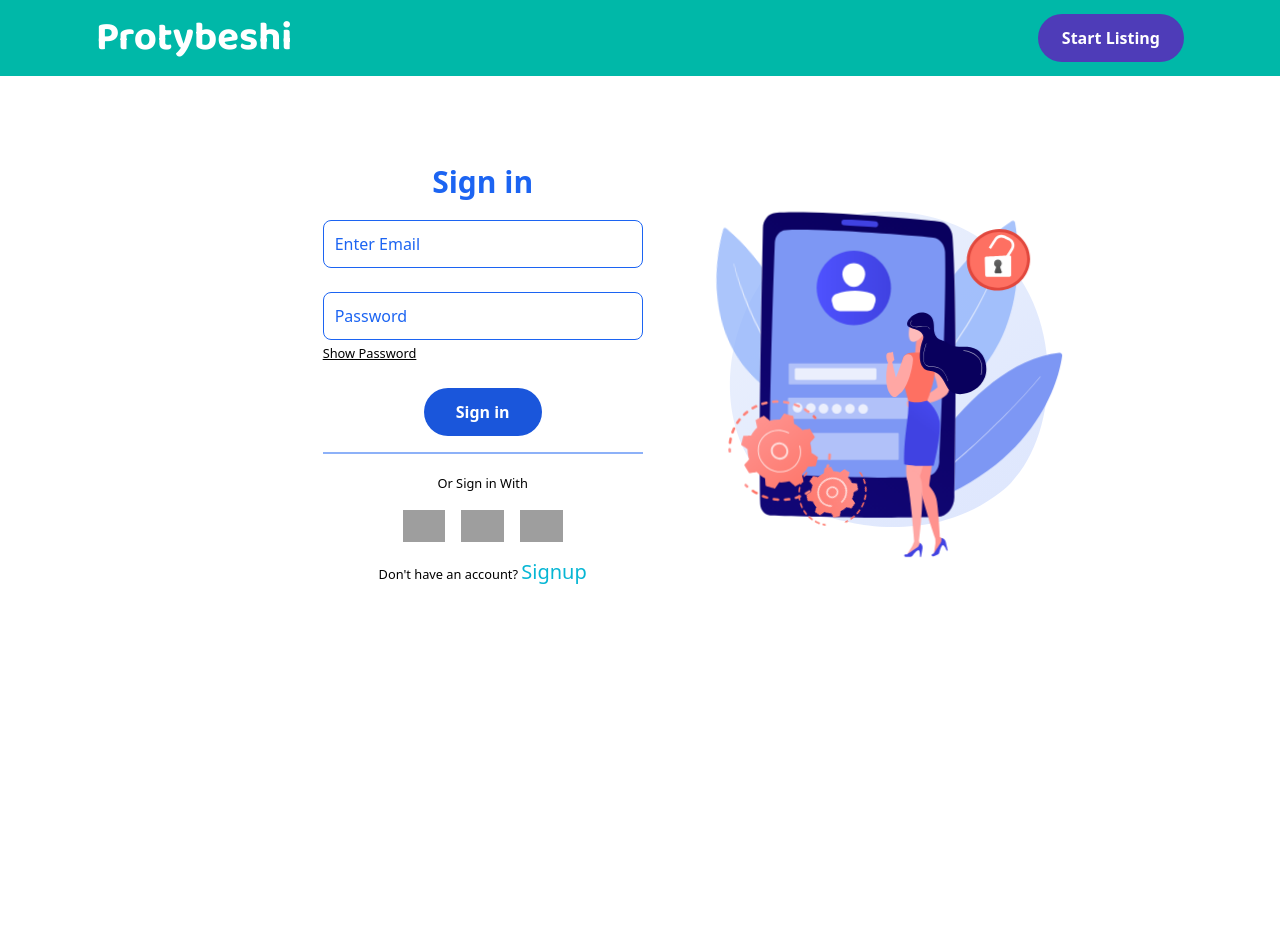
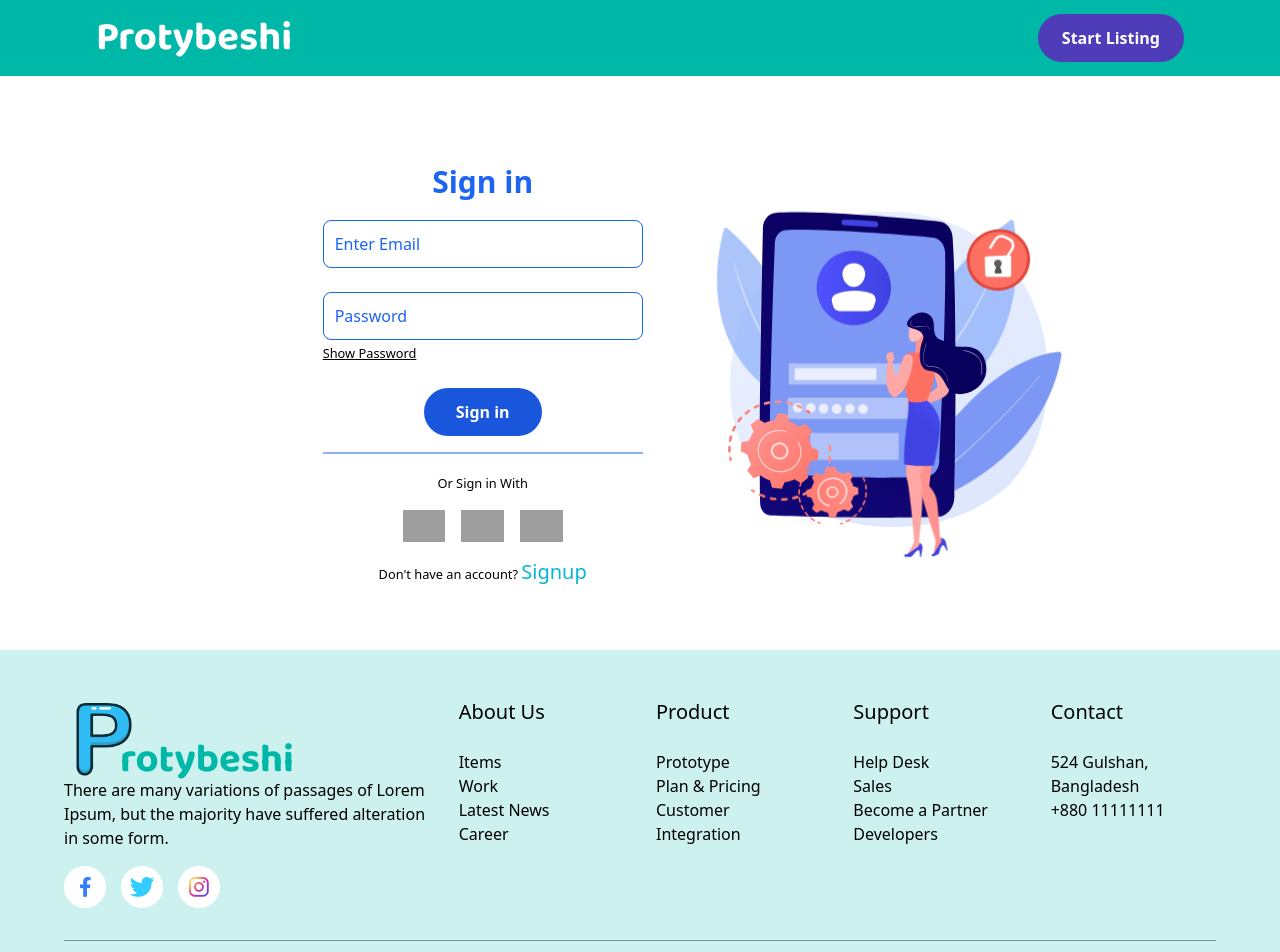
Before and after one commit to arafatdayan005/Protibeshi, a React (Create React App) app: page /login in a window 1280 px wide. Shown: the top 952 px of the page. Before the commit the page ends 800 px from the top, so only its background shows below. Built offline with nearby package versions, Linux system fonts and the light colour scheme; no server answers; grey boxes are pictures that could not be loaded.

Commit message:
footer added

```diff
--- a/src/App.js
+++ b/src/App.js
@@ -1,12 +1,14 @@
 import { Outlet } from 'react-router-dom';
 import './App.css';
 import Navbar from './Components/Navbar';
+import Footer from './Components/Footer';
 
 function App() {
   return (
     <>
       <Navbar></Navbar>
       <Outlet></Outlet>
+      <Footer></Footer>
     </>
   );
 }
--- /dev/null
+++ b/src/Components/Footer.js
@@ -0,0 +1,57 @@
+import React from 'react'
+import icon from './../Images/social.png'
+import logo from './../Images/logo.png'
+
+function Footer() {
+    return (
+        <div className='bg-[#00B8A8] bg-opacity-20 dark:bg-[#1d2b22] py-12'>
+            <div className='w-full flex justify-center'>
+                <div className='max-w-[90%]'>
+                    <div className='grid grid-cols-1 lg:grid-cols-6 gap-8'>
+                        <div className='col-span-2 text-black dark:text-white '>
+                            <div className="flex items-end">
+                                <img src={logo} className="h-20" alt="" />
+                                <h1 className="logo -mb-3 -ms-6 align-middle whitespace-nowrap text-[#00B8A8]">rotybeshi</h1>
+                            </div>
+                            <p>There are many variations of passages of Lorem Ipsum, but the majority have suffered alteration in some form.</p>
+                            <img src={icon} className='mt-4' alt="" />
+                        </div>
+                        <div className='col-span-1 text-black dark:text-white '>
+                            <h3 className='mb-6 font-medium text-xl'>About Us</h3>
+                            <p>Items</p>
+                            <p>Work</p>
+                            <p>Latest News</p>
+                            <p>Career</p>
+                        </div>
+                        <div className='col-span-1 text-black dark:text-white '>
+                            <h3 className='mb-6 font-medium text-xl'>Product</h3>
+                            <p>Prototype</p>
+                            <p>Plan & Pricing</p>
+                            <p>Customer</p>
+                            <p>Integration</p>
+                        </div>
+                        <div className='col-span-1 text-black dark:text-white '>
+                            <h3 className='mb-6 font-medium text-xl'>Support</h3>
+                            <p>Help Desk</p>
+                            <p>Sales</p>
+                            <p>Become a Partner</p>
+                            <p>Developers</p>
+                        </div>
+                        <div className='col-span-1 text-black dark:text-white '>
+                            <h3 className='mb-6 font-medium text-xl'>Contact</h3>
+                            <p>524 Gulshan, Bangladesh</p>
+                            <p>+880 11111111</p>
+                        </div>
+                    </div>
+                    <hr className='border-t border-gray-950 dark:border-gray-100  border-opacity-40 my-8'></hr>
+                    <div className='flex justify-between text-gray-500'>
+                        <p>@2023 Protybeshi. All Rights Reserved</p>
+                        <p>Powered by Protybeshi</p>
+                    </div>
+                </div>
+            </div>
+        </div>
+    )
+}
+
+export default Footer;
```
Also changed, not shown: src/Images/logo.png (added).
